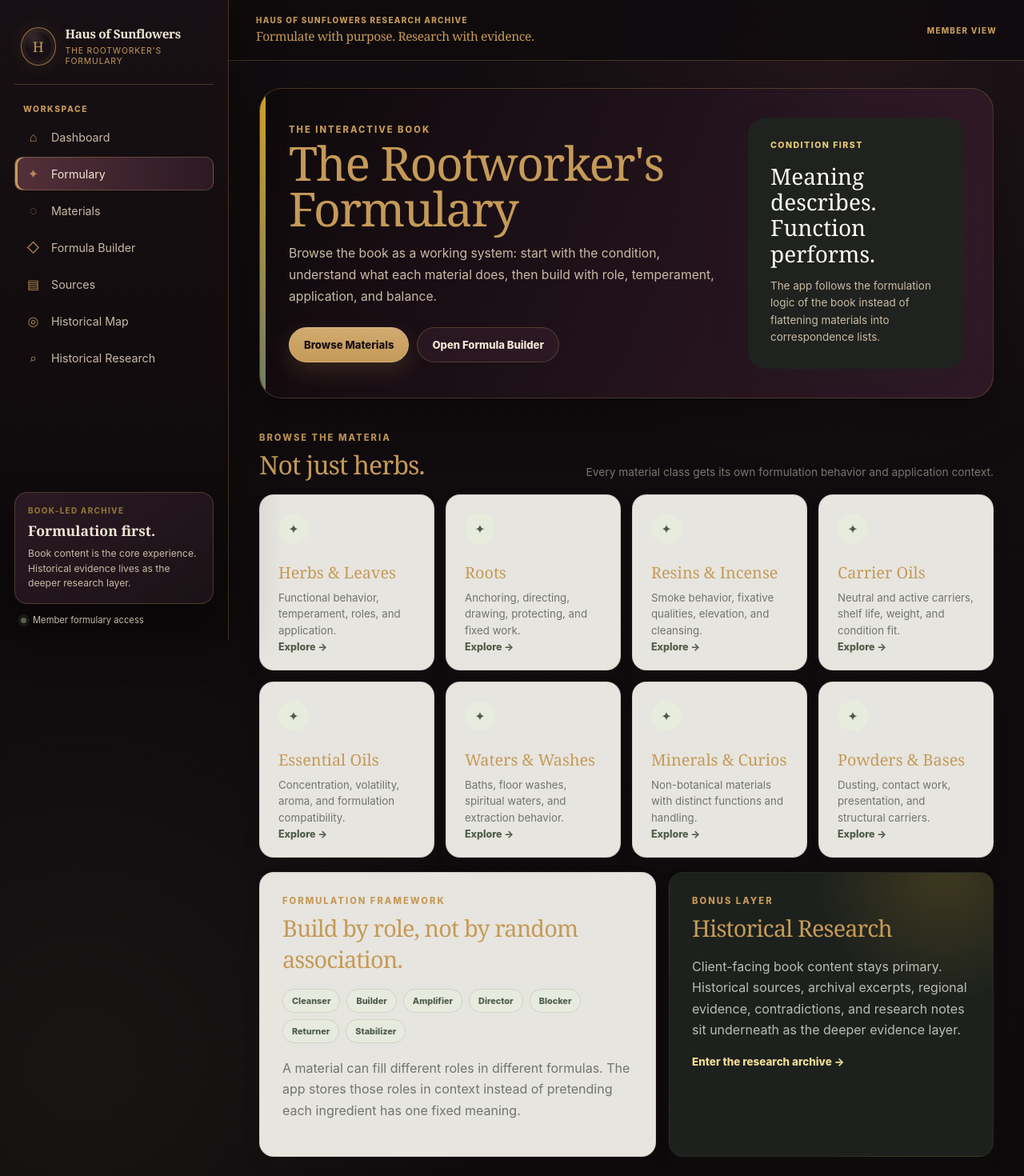
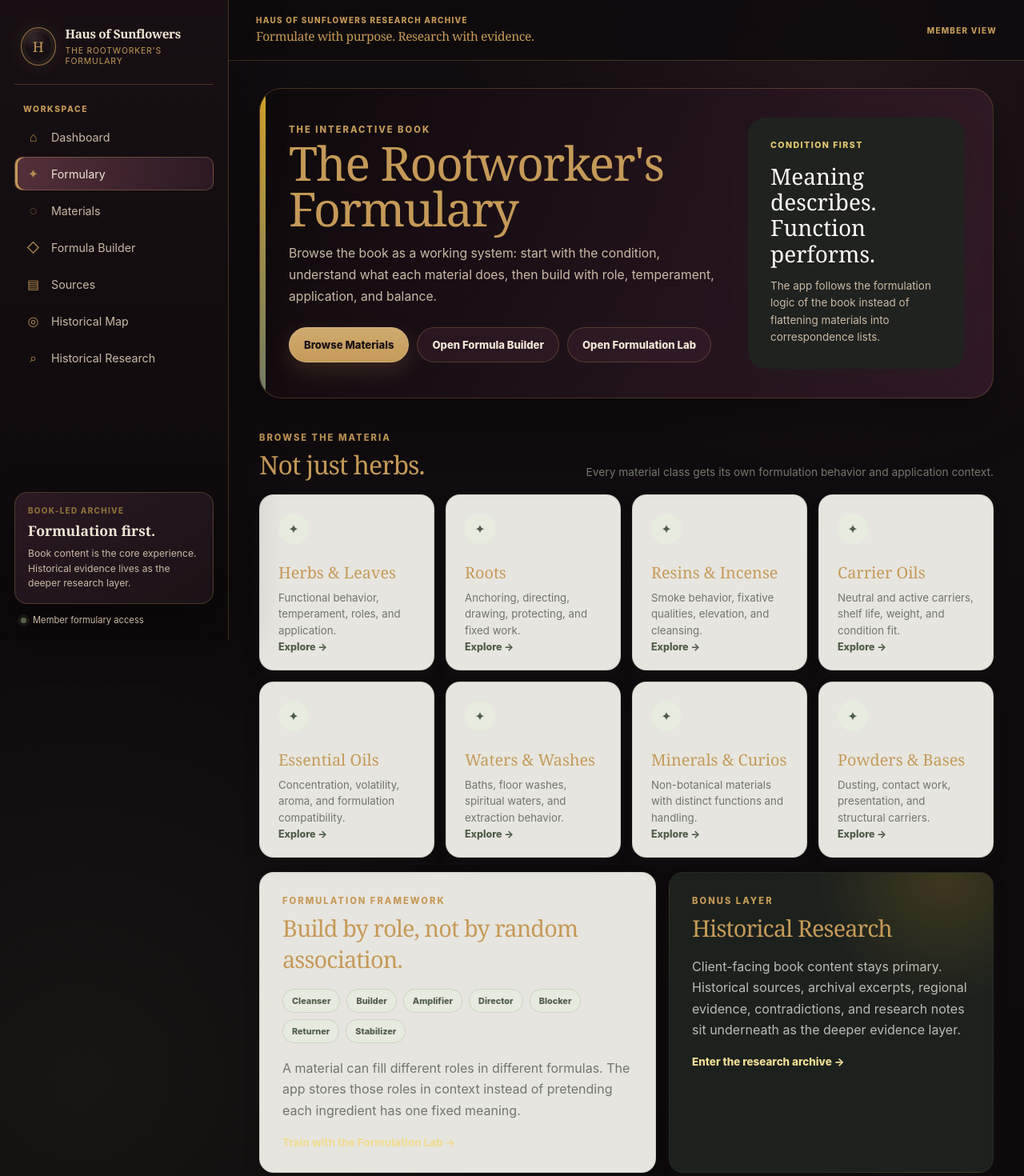
Before and after one commit to kamainicole/haus-of-sunflowers, a Next.js app in the folder haus-of-sunflowers/apps/web/: page /formulary in a window 1280 px wide. Shown: the top 1470 px of the page at 80% size. Built offline with nearby package versions, Linux system fonts and the light colour scheme.

Commit message:
Link Formulary Framework to training lab

```diff
--- a/haus-of-sunflowers/apps/web/app/formulary/page.tsx
+++ b/haus-of-sunflowers/apps/web/app/formulary/page.tsx
@@ -28,6 +28,7 @@ export default function FormularyPage() {
           <div className="hero-actions">
             <Link className="primary-cta" href="/materials">Browse Materials</Link>
             <Link className="secondary-cta" href="/formulas">Open Formula Builder</Link>
+            <Link className="secondary-cta" href="/formulary/trainer">Open Formulation Lab</Link>
           </div>
         </div>
         <aside className="book-spine-card">
@@ -67,6 +68,7 @@ export default function FormularyPage() {
             A material can fill different roles in different formulas. The app stores those
             roles in context instead of pretending each ingredient has one fixed meaning.
           </p>
+          <Link className="text-link" href="/formulary/trainer">Train with the Formulation Lab →</Link>
         </article>
         <article className="feature-panel research-layer-panel">
           <div className="eyebrow">Bonus layer</div>
```
